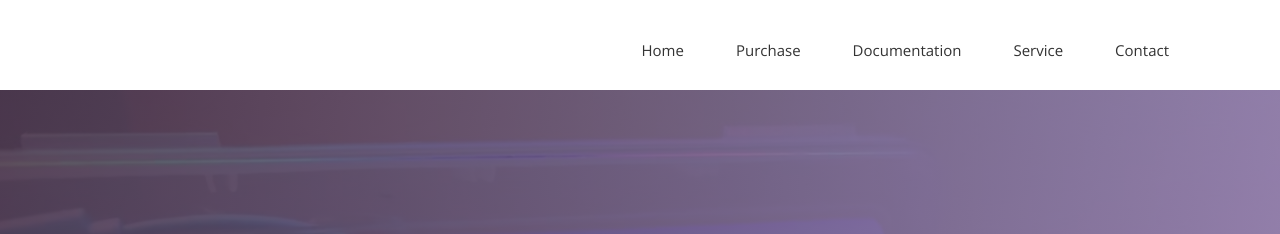
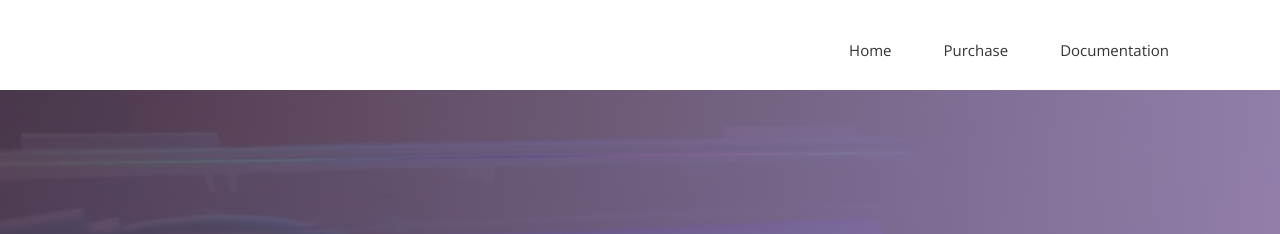
Before and after one commit to d3lta-v/SSTuino, a Jekyll site: the page built from docs/index.html, in a window 1280 px wide. Shown: the top 234 px of the page. Built offline with Jekyll 4.4.1, drawn with Linux system fonts in a browser that asks for light colours; nearby versions of some CDN libraries; some web fonts are replaced.

Commit message:
Removed service and contact from header.html

```diff
--- a/docs/_includes/header.html
+++ b/docs/_includes/header.html
@@ -24,8 +24,8 @@
                 <li><a href="{{ site.baseurl }}/">Home</a></li>
                 <li><a href="{{ site.baseurl }}/work">Purchase</a></li>
                 <li><a href="{{ site.baseurl }}/blog">Documentation</a></li>
-                <li><a href="#">Service</a></li>
-                <li><a href="{{ site.baseurl }}/contact">Contact</a></li>
+                <!--<li><a href="#">Service</a></li>
+                <li><a href="{{ site.baseurl }}/contact">Contact</a></li>-->
               </ul>
             </div><!-- /.navbar-collapse -->
           </div><!-- /.container-fluid -->
```
